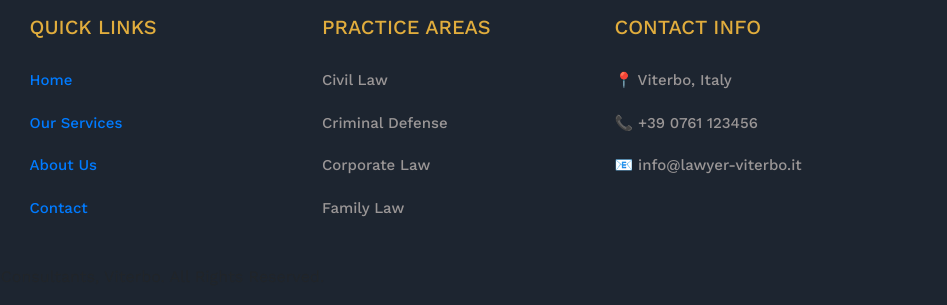
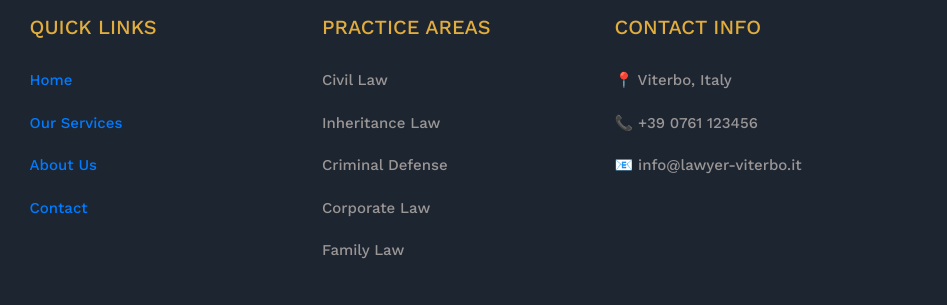
Before and after one commit to Emmison-ReaLLove/lawyer, a plain HTML site: page contact-us.html in a window 1280 px wide. Shown: the part 1674-1979 px from the top of the page, 333-1280 px from the left. Drawn offline with nearby package versions, Linux system fonts and the light colour scheme; files whose address does not match are found by name.

Commit message:
Update contact-us.html

```diff
--- a/contact-us.html
+++ b/contact-us.html
@@ -192,6 +192,7 @@
           <h2>Practice Areas</h2>
           <ul>
             <li>Civil Law</li>
+            <li>Inheritance Law</li>
             <li>Criminal Defense</li>
             <li>Corporate Law</li>
             <li>Family Law</li>
```
